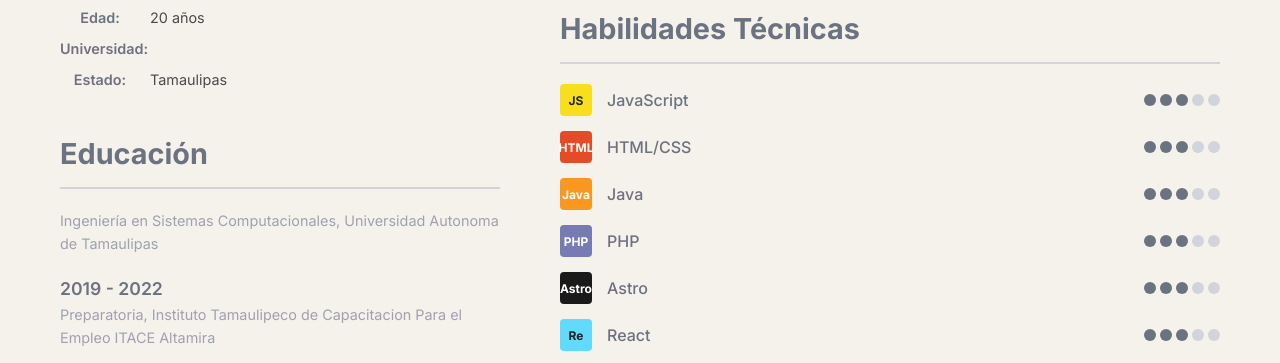
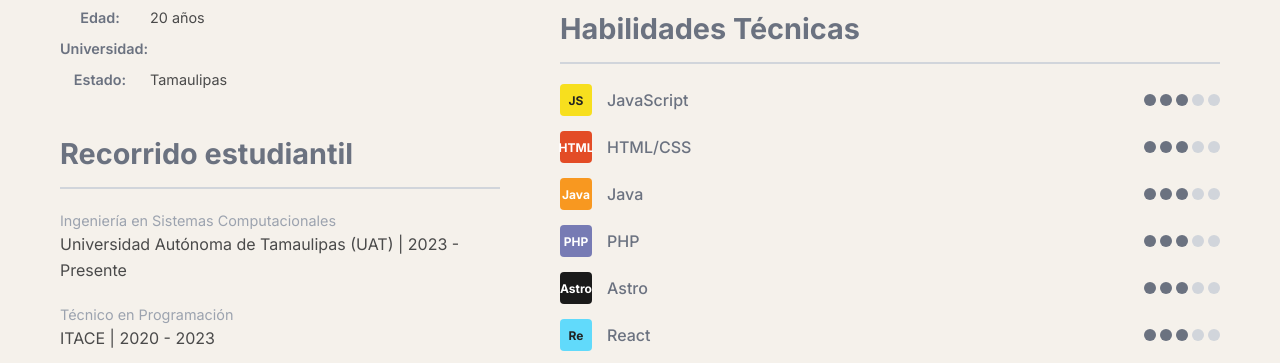
Before and after one commit to Dulcemaria465/mi-cv-astro, an Astro site: page / in a window 1280 px wide. Shown: the part 402-765 px from the top of the page. Built offline with nearby package versions, Linux system fonts and the light colour scheme; Astro itself is replaced by a stand-in of ours.

Commit message:
actualización cv

```diff
--- a/src/components/CV.astro
+++ b/src/components/CV.astro
@@ -20,16 +20,17 @@
       </div>
     </div>
 
-    <div class="education-section">
-      <h3 class="section-title">Educación</h3>
+     <div class="education-section">
+      <h3 class="section-title">Recorrido estudiantil</h3>
       <div class="education-item">
-        <div class="education-school">Ingeniería en Sistemas Computacionales, Universidad Autonoma de Tamaulipas</div>
+      <div class="education-school">Ingeniería en Sistemas Computacionales</div>
+      <div class="education-details">Universidad Autónoma de Tamaulipas (UAT) | 2023 - Presente</div>
       </div>
-      <div class="education-item">
-        <div class="education-years">2019 - 2022</div>
-        <div class="education-school">Preparatoria, Instituto Tamaulipeco de Capacitacion Para el Empleo ITACE Altamira</div>
+       <div class="education-item">
+        <div class="education-school">Técnico en Programación</div>
+        <div class="education-details">ITACE | 2020 - 2023</div>
       </div>
-    </div>
+      </div>
 
       <div class="cert-section">
       <h3 class="section-title">Certificados</h3>
```
